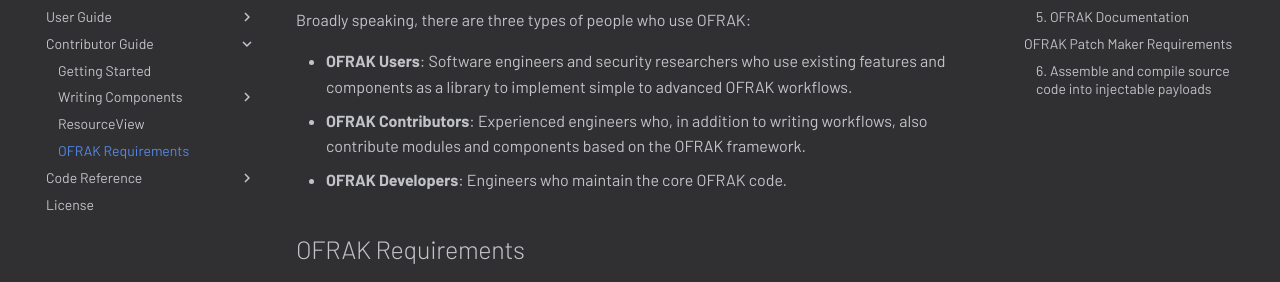
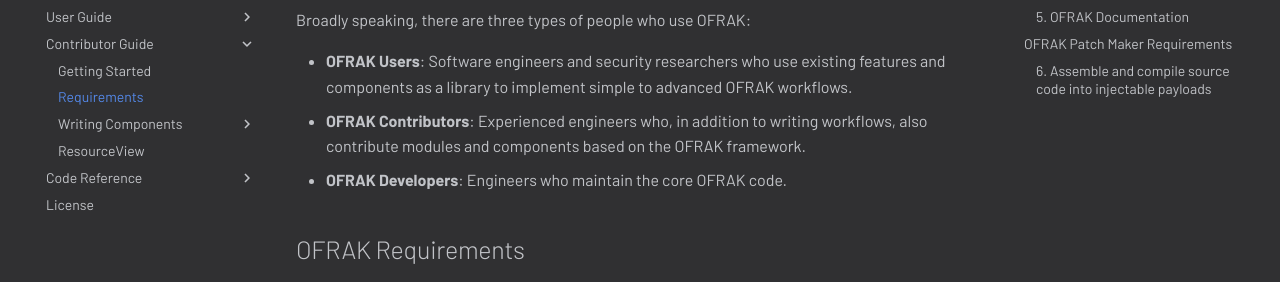
Before and after one commit to redballoonsecurity/ofrak, an MkDocs documentation site: the page built from docs/contributor-guide/requirements.md, in a window 1280 px wide. Shown: the part 256-538 px from the top of the page. Built offline with MkDocs 1.6.1 and Material for MkDocs 9.7.7, drawn with Linux system fonts in a browser that asks for light colours; comment, search, counter and statistics services are not loaded; some of the changed lines change nothing that is shown.

Commit message:
Rename requirements file

```diff
--- a/mkdocs.yml
+++ b/mkdocs.yml
@@ -88,6 +88,7 @@
         - NAND Flash Component: "user-guide/advanced/flash_component.md"
   - Contributor Guide:
       - Getting Started: "contributor-guide/getting-started.md"
+      - Requirements: "contributor-guide/requirements.md"
       - Writing Components:
         - Identifier: "contributor-guide/component/identifier.md"
         - Unpacker: "contributor-guide/component/unpacker.md"
@@ -97,7 +98,6 @@
         - Components Using External Tools: "contributor-guide/component/external_tools.md"
         - Ghidra Components: "contributor-guide/component/ghidra_components.md"
       - ResourceView: "contributor-guide/core/resource_view.md"
-      - OFRAK Requirements: "contributor-guide/ofrak_requirements.md"
   # Built by gen-files and literate-nav
   - Code Reference: reference/
   - License: "license.md"
```
Also changed, not shown: docs/contributor-guide/requirements.md (renamed from docs/contributor-guide/ofrak_requirements.md).
